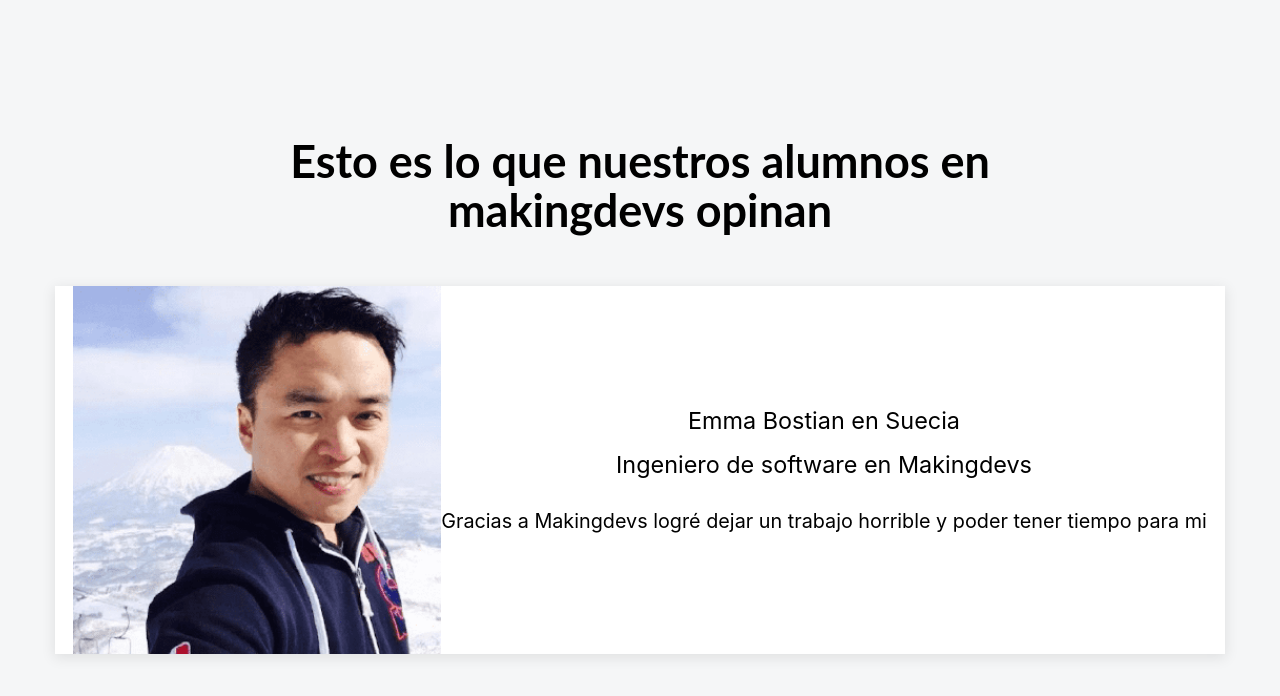
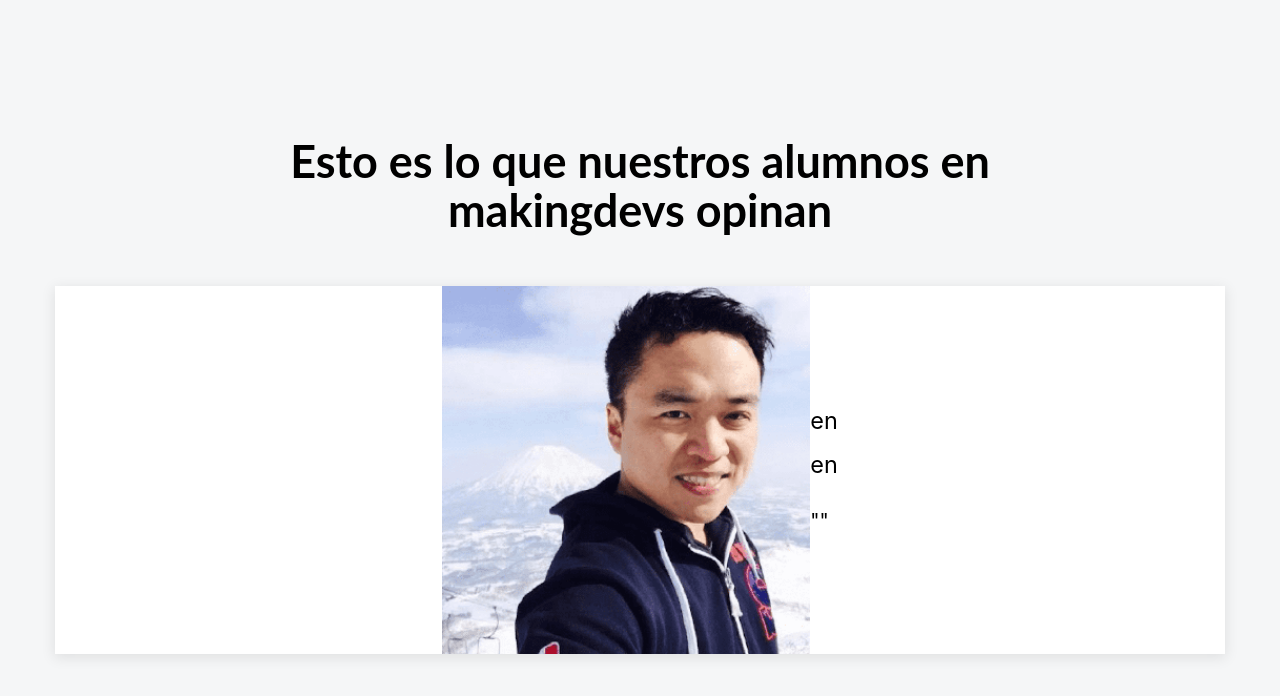
Before and after one commit to ghector6/freeCodeCampReact2, a React (Create React App) app: page / in a window 1280 px wide. Shown: the top 696 px of the page. Built offline with nearby package versions, Linux system fonts and the light colour scheme.

Commit message:
add: props to testimonio compoonent

```diff
--- a/src/componentes/Testimonio.js
+++ b/src/componentes/Testimonio.js
@@ -1,7 +1,7 @@
 import React from "react";
 import "../stylesheets/Testimonio.css";
 
-export function Testimonio() {
+export function Testimonio(props) {
   return (
     <div className="contenedor-testimonio">
       <img
@@ -9,9 +9,9 @@
       src={require("../imagenes/testimonio-imagen1.png")}
       alt="Foto 1"/>
       <div className="contenedor-texto-testimonio">
-        <p className="nombre-testimonio">Emma Bostian en Suecia</p>
-        <p className="cargo-testimonio">Ingeniero de software en Makingdevs</p>
-        <p className="texto-testimonio">Gracias a Makingdevs logré dejar un trabajo horrible y poder tener tiempo para mi</p>
+        <p className="nombre-testimonio"> {props.nombre} en {props.pais}</p>
+        <p className="cargo-testimonio">{props.cargo} en {props.empresa}</p>
+        <p className="texto-testimonio">"{props.testimonio}"</p>
       </div>
     </div>
   );
```
